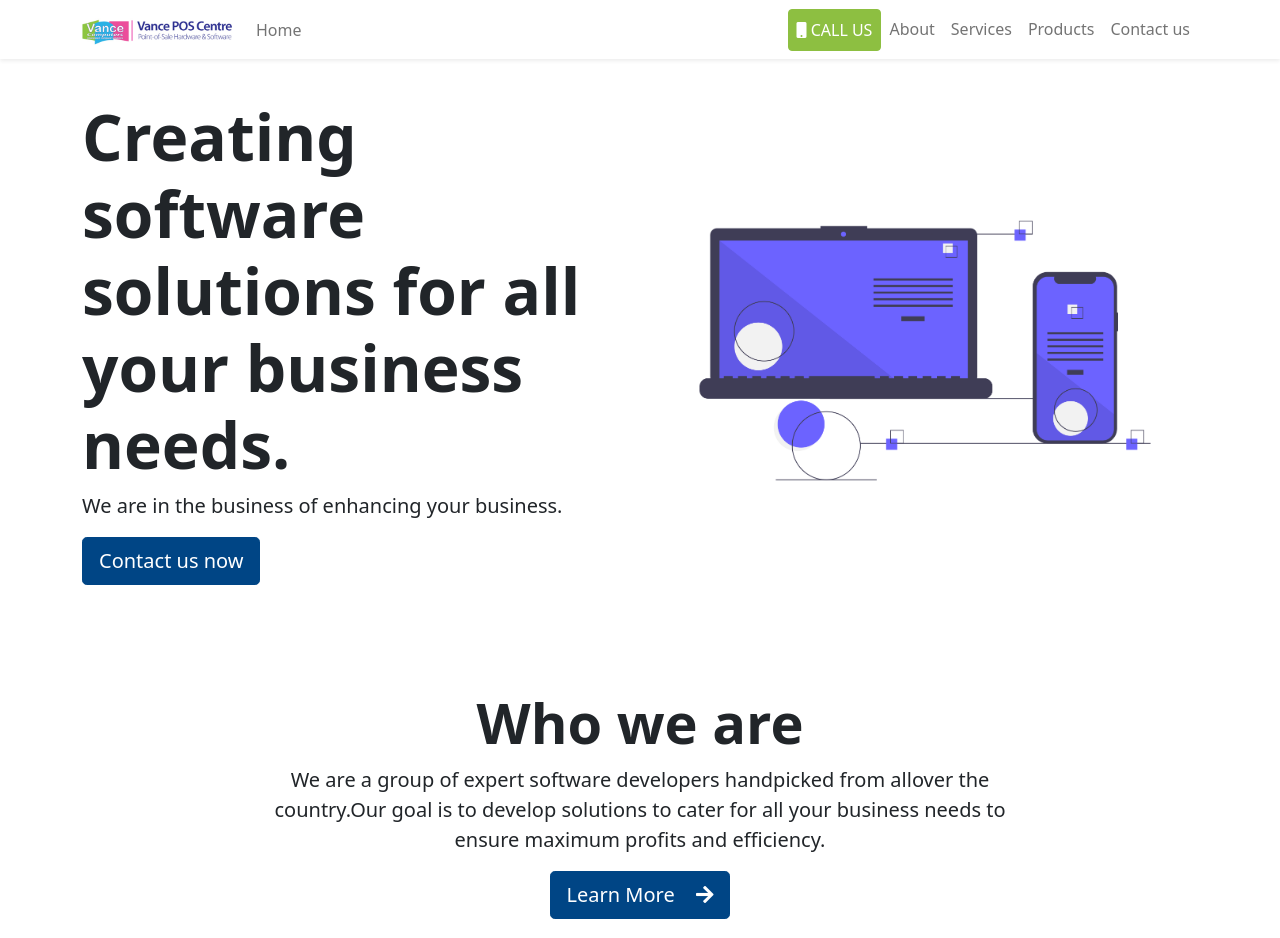
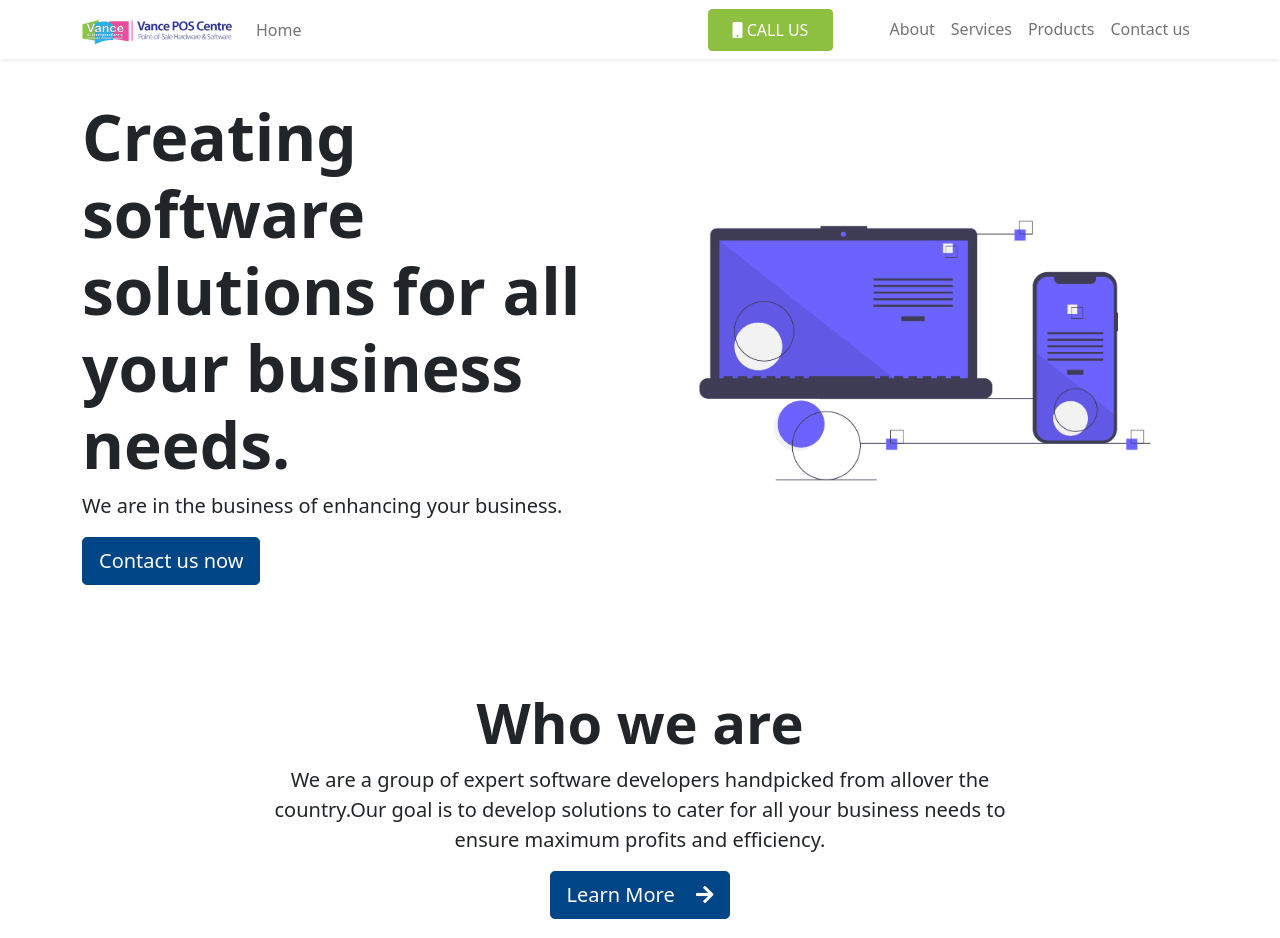
Before and after one commit to Hardy-Kathurima/vance-web, a website: page index.html in a window 1280 px wide. Shown: the top 938 px of the page. Drawn offline with nearby package versions, Linux system fonts and the light colour scheme; files whose address does not match are found by name.

Commit message:
change contact info

```diff
--- a/index.html
+++ b/index.html
@@ -64,7 +64,8 @@
 
                 <!-- Right Side Of Navbar -->
                 <ul class="navbar-nav ms-auto">
-                    <li> <a class="nav-link btn btn-psColor p-2 text-white d-none d-md-block" href="tel:0786 900 116">
+                    <li class="px-5"> <a class="nav-link btn btn-psColor text-white px-4 d-none d-md-block"
+                            href="tel:0735505444" target="_blank">
                             <span class=""> <i class="fa fa-mobile"></i></span>
                             CALL US
 
@@ -509,7 +510,7 @@
 
                     <p>
                         <span class="ms-3"> <i class="fa fa-mobile"></i></span>
-                        0786 900 116</p>
+                        0735505444</p>
                     <p>
                         <span class="ms-3"> <i class="fa fa-envelope"></i></span>
                         vancecomputers@gmail.com</p>
```
